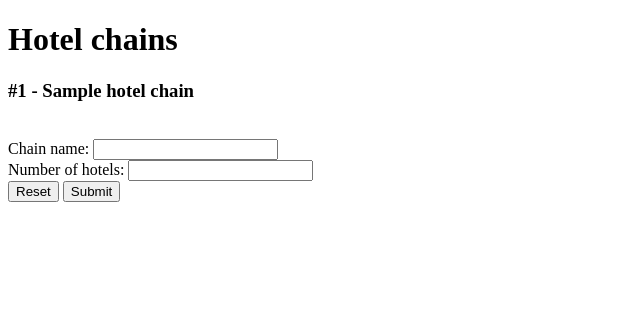
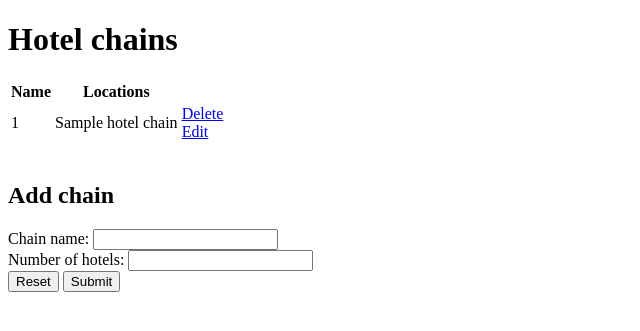
Before and after one commit to anrayliu/databases-project, a Flask app: page / in a window 1280 px wide. Shown: the top 331 px of the page, without its empty margins (0-640 px from the left). Run offline with Flask 3, Linux system fonts and the light colour scheme; a database or web service that is not in the repository returns one stand-in record (values such as "Sample title"); some libraries are stand-ins or nearby versions.

Commit message:
edit/delete post

```diff
--- a/app.py
+++ b/app.py
@@ -1,6 +1,7 @@
 import os
 import psycopg2
 from flask import Flask, render_template, request, redirect
+
 
 app = Flask(__name__)
 
@@ -12,27 +13,61 @@ def get_db_conn():
 							password=os.environ["DB_PASSWORD"])
 	return conn
 
+
 @app.route("/", methods=["POST", "GET"])
 def index():
 	if request.method == "POST":
-		conn = get_db_conn()
-		cur = conn.cursor()
-		cur.execute("insert into hotel_chain values('{}', {});".format(request.form["chain_name"], request.form["num_hotels"]))
-		conn.commit()
-		cur.close()
-		conn.close()
+		try:
+			cur.execute("insert into hotel_chain values('{}', {});".format(request.form["chain_name"], request.form["num_hotels"]))
+			conn.commit()
+		except psycopg2.Error:
+			conn.rollback()
+
 		return redirect("/")
 
 	else:
-		conn = get_db_conn()
-		cur = conn.cursor()
-		cur.execute("select * from hotel_chain")
-		hotel_chains = cur.fetchall()
-		cur.close()
-		conn.close()
+		try:
+			cur.execute("select * from hotel_chain")
+			hotel_chains = cur.fetchall()
+		except psycopg2.Error:
+			conn.rollback()
+			return "something went seriously wrong"
 
 		return render_template("index.html", hotel_chains=hotel_chains)
 
 
+@app.route("/delete/<string:id>")
+def delete(id):
+	try:
+		cur.execute("delete from hotel_chain where chain_name = '{}'".format(id))
+	except psycopg2.Error:
+		conn.rollback()
+
+	return redirect("/")
+
+
+@app.route("/edit/<string:id>", methods=["GET", "POST"])
+def edit(id):
+	if request.method == "POST":
+		try:
+			cur.execute("update hotel_chain set chain_name='{}', num_hotels='{}' where chain_name='{}'".format(request.form["chain_name"], request.form["num_hotels"], id))
+		except psycopg2.Error:
+			conn.rollback()
+
+		return redirect("/")
+	else:
+		try:
+			cur.execute("select * from hotel_chain where chain_name='{}'".format(id))
+			chain = cur.fetchone()
+		except psycopg2.Error:
+			conn.rollback()
+			return "something went seriously wrong"
+
+		return render_template("edit.html", chain=chain)
+
+
+
 if __name__ == "__main__":
-	app.run()
+	with get_db_conn() as conn:
+		with conn.cursor() as cur:
+			app.run(debug=True)
--- a/templates/index.html
+++ b/templates/index.html
@@ -7,16 +7,38 @@
 
 
 {% block body %}
+<div class="content">
 
 	<h1>Hotel chains</h1>
 
-	{% for chain in hotel_chains %}
-		<div>
-			<h3>#{{ chain[0] }} - {{ chain[1] }}</h3>
-		</div>
-	{% endfor %}
+	{% if hotel_chains | length < 1 %}
+	<h3>No hotel chains found.</h3>
+	{% else %}
+
+	<table>
+		<tr>
+			<th>Name</th>
+			<th>Locations</th>
+		</tr>
+		{% for chain in hotel_chains %}
+		<tr>
+			<td>{{chain[0]}}</td>
+			<td>{{chain[1]}}</td>
+			<td>
+				<a href="/delete/{{chain[0]}}">Delete</a>
+
+				<br>
+
+				<a href="/edit/{{chain[0]}}">Edit</a>
+			</td>
+		</tr>
+		{% endfor %}
+	</table>
+	{% endif %}
 
 	<br>
+
+	<h2>Add chain</h2>
 
 	<form action="/" method="POST">
 		<label for="chain_name">Chain name:</label>
@@ -34,5 +56,5 @@
 	</form>
 
 
-
+</div>
 {% endblock %}
```
Also changed, not shown: templates/edit.html (added, +30 -0 lines).
